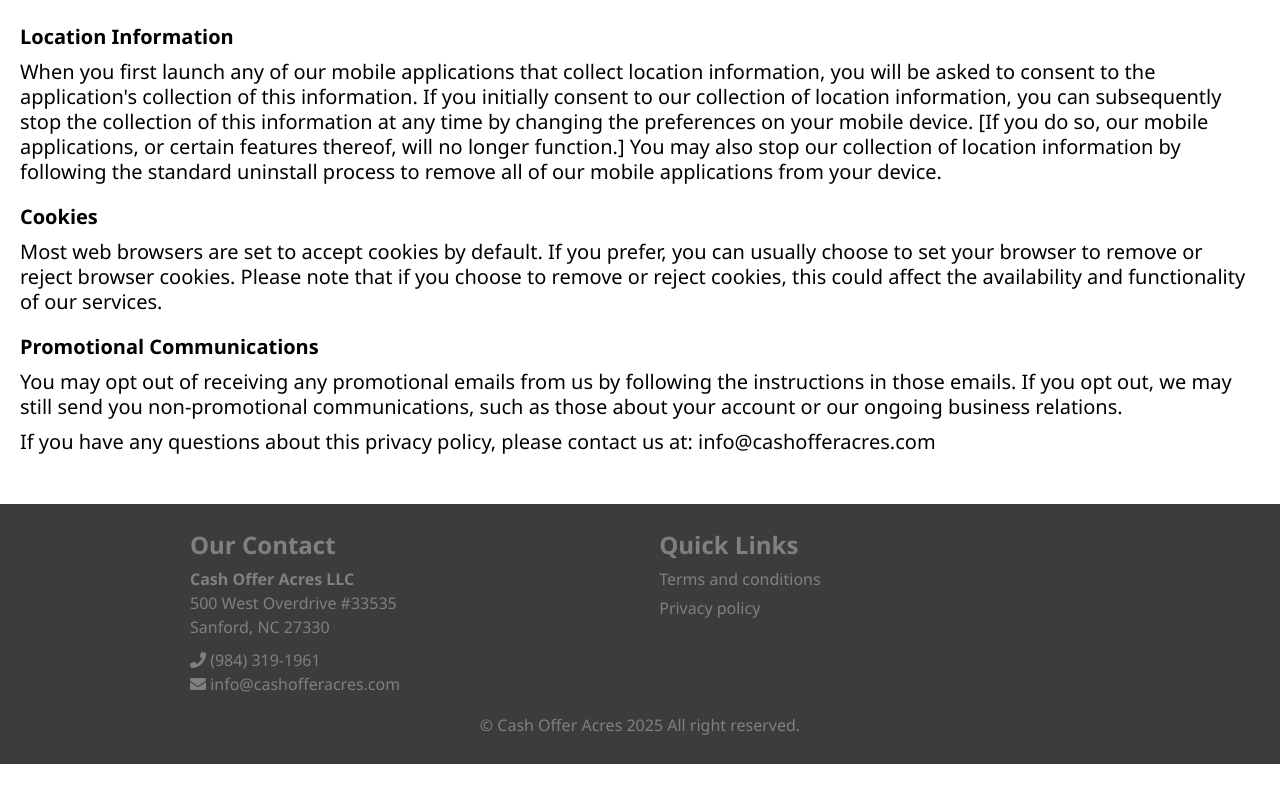
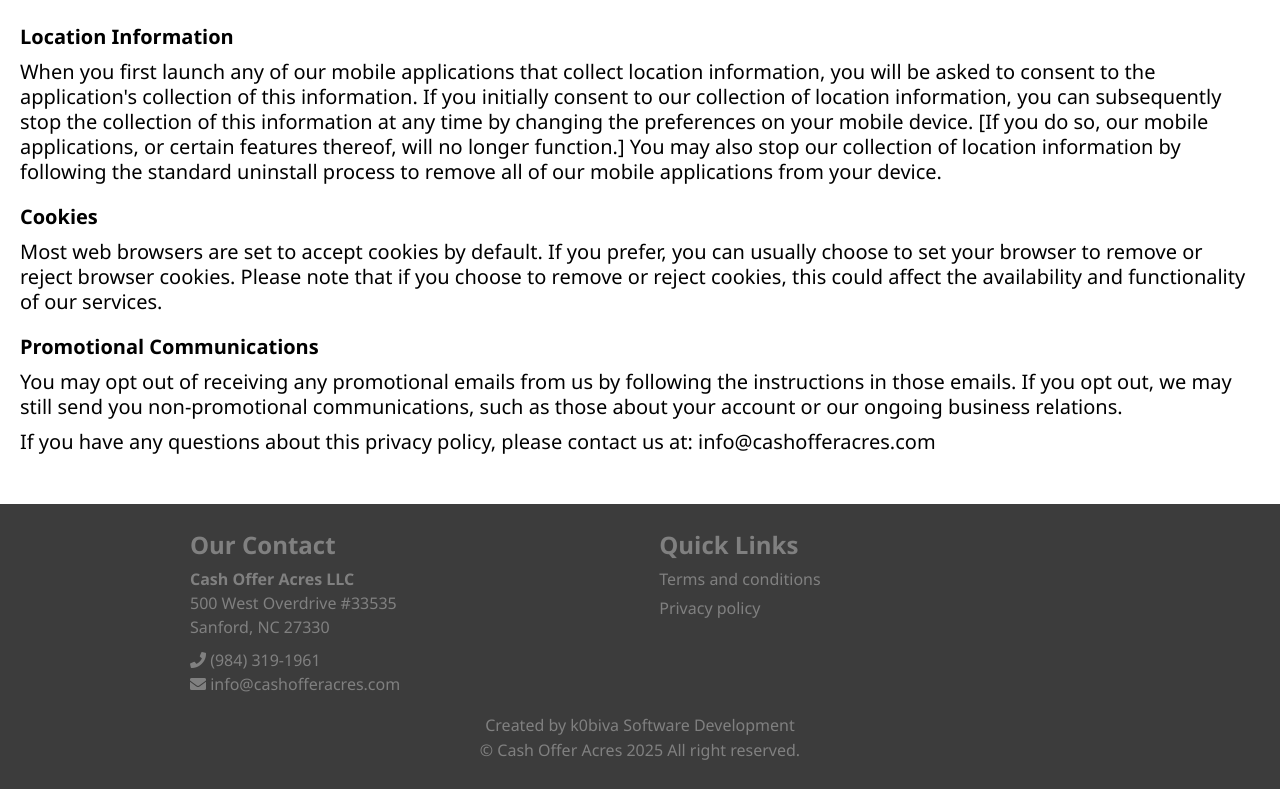
Before and after one commit to atlas-coa-ai/cash-offer-acres, a plain HTML site: page privacyPolicy.html in a window 1280 px wide. Shown: the part 2609-3398 px from the top of the page. Before the commit the page ends 3373 px from the top, so only its background shows below. Drawn offline with Linux system fonts and the light colour scheme.

Commit message:
Add footer developer credit

```diff
--- a/css/styles.css
+++ b/css/styles.css
@@ -629,18 +629,30 @@
 }
 
 .sub-footer {
-    display: flex;
-    align-items: center;
-    justify-content: center;
+  display: flex;
+  align-items: center;
+  justify-content: center;
   width: 100%;
   gap: 1rem;
+}
+
+.copyright {
+  display: flex;
+  flex-direction: column;
+  align-items: center;
+  gap: .25rem;
 }
 
 .sub-footer p {
   color: grey;
   font-size: 16px;
   background-color: rgb(60, 60, 60);
-    text-align: left;
+  text-align: center;
+  margin: 0;
+}
+
+.site-credit {
+  color: #a8a8a8;
 }
 
 .sub-footer span {
--- a/privacyPolicy.html
+++ b/privacyPolicy.html
@@ -527,8 +527,9 @@
                 </div>
                 <div class="sub-footer">
                     <div class="copyright">
+                        <p class="site-credit">Created by k0biva Software Development</p>
                         <p>
-                            <span>&copy; Cash Offer Acres 2025 All right reserved.<!--By </span><a href="http://webthemez.com" target="_blank">WebThemez</a-->
+                            <span>&copy; Cash Offer Acres 2025 All right reserved.</span>
                         </p>
                     </div>
                 </div>
```
Also changed, not shown: index.html (+1 -0 lines), termsOfService.html (+2 -1 lines).
